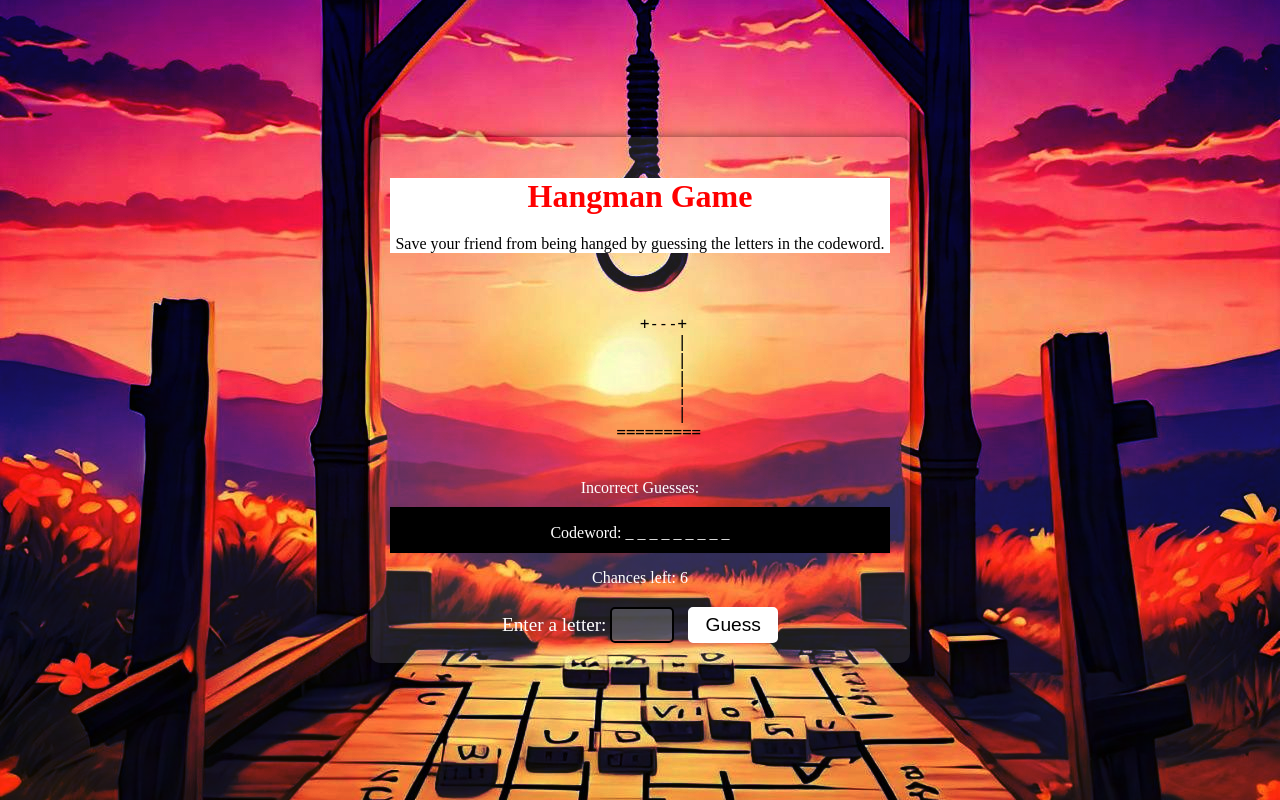
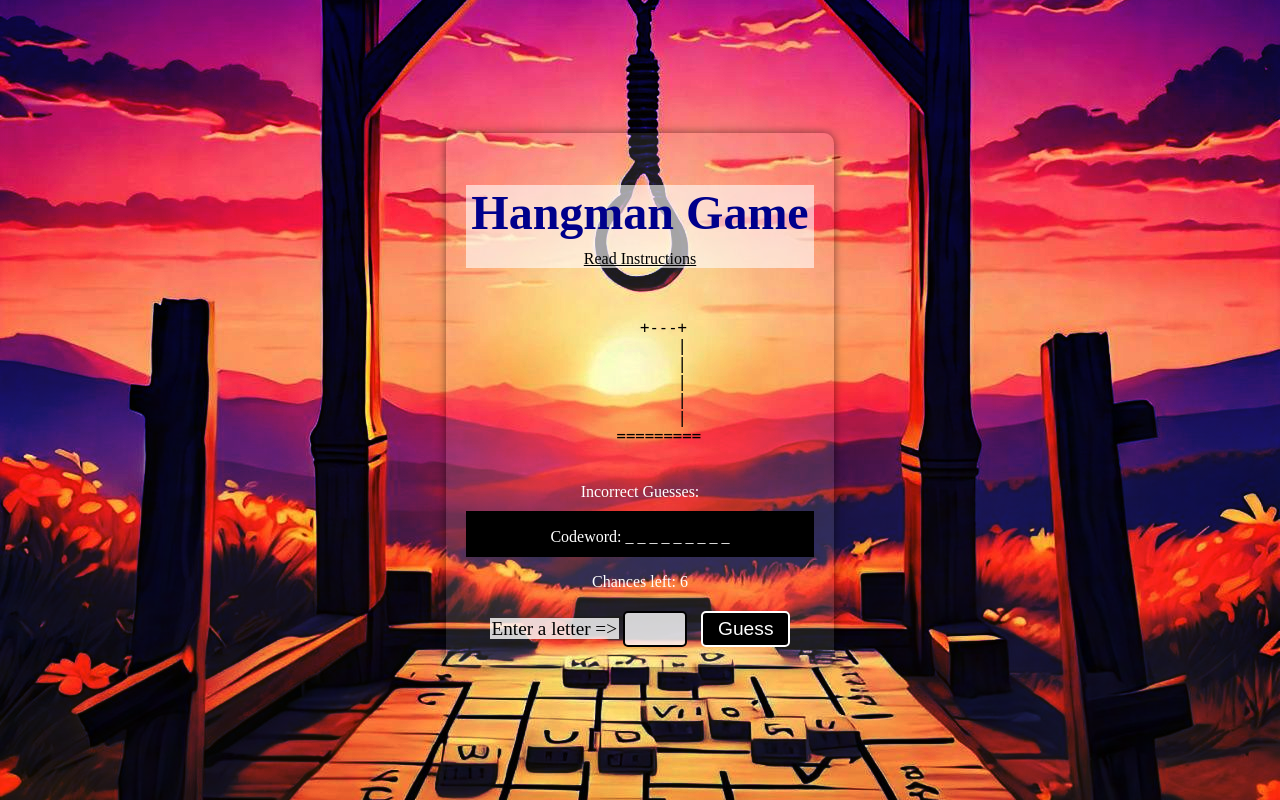
Before and after one commit to rani-ukamble/hangmanweb, a Flask app: page / in a window 1280 px wide. Run offline with Flask 3, Linux system fonts and the light colour scheme.

Commit message:
Update index.html

```diff
--- a/templates/index.html
+++ b/templates/index.html
@@ -32,8 +32,9 @@
         }
 
         h1 {
-            margin-bottom: 20px;
-            color: red; /* Red text color */
+            margin-bottom: 10px;
+            color: darkblue; /* Red text color */
+            font-size: 3rem;
         }
 
         pre {
@@ -48,13 +49,22 @@
             color: white; /* White text color */
         }
 
+        a {
+            color: black; /* Blue link color */
+            cursor: pointer;
+            text-decoration: underline;
+        }
+
         form {
             margin-top: 20px;
         }
 
         label {
-            color: white; /* White text color for the label */
+            color: black; /* Black text color for the label */
             font-size: 1.2em;
+            background-color: rgba(255, 255, 255, 0.8); /* Slightly transparent background */
+            padding-left: 2px;
+            padding-right: 2px;
         }
 
         input[type="text"] {
@@ -65,22 +75,23 @@
             margin-right: 10px;
             border: 2px solid black; /* Black border */
             border-radius: 5px;
-            background-color: rgba(255, 255, 255, 0.2); /* Slightly transparent background */
+            background-color: rgba(255, 255, 255, 0.8); /* Slightly transparent background */
             color: black; /* Black text color */
         }
 
         button {
             font-size: 1.2em;
             padding: 5px 15px;
-            background-color: white; /* White background */
-            color: black; /* Black text color */
+            background-color: black; /* Black background */
+            color: white; /* White text color */
             border: 2px solid white; /* White border */
             border-radius: 5px;
             cursor: pointer;
         }
 
         button:hover {
-            background-color: rgb(200, 200, 200); /* Slightly darker on hover */
+            background-color: red;
+            color: white;
         }
 
         .correct {
@@ -95,13 +106,15 @@
         }
 
         .d1 {
-            background-color: white;
+            background-color: rgba(255, 255, 255, 0.6); /* Slightly transparent background */
             padding-left: 5px;
             padding-right: 5px;
         }
 
         .inst {
-            color: black;
+            color: darkblue;
+            display: none; /* Initially hidden */
+            margin-top: 20px;
         }
 
         .code {
@@ -113,7 +126,7 @@
         .incorrect-message {
             color: red; /* Red text color for incorrect message */
             font-size: 1rem; /* Adjust size if needed */
-            background-color:black;
+            background-color: black;
         }
     </style>
 </head>
@@ -122,7 +135,10 @@
     <div class="container">
         <div class="d1">
             <h1>Hangman Game</h1>
-            <p class="inst">Save your friend from being hanged by guessing the letters in the codeword.</p>
+            <a href="#" onclick="toggleInstructions()">Read Instructions</a>
+            <p id="instructions" class="inst">The Hangman Game is a simple game where the player guesses the correct letters (A-Z) to form the word.
+                If the player guesses the right letter that is within the word, the letter appears at its correct positions.
+                The player has to guess the correct word until the guessing chance becomes zero, then the game is over.<br> Save your friend from being hanged by guessing the letters in the codeword.</p>
         </div>
         <br><br>
         <pre>{{ stage }}</pre>
@@ -150,11 +166,22 @@
         <p class="incorrect-message">{{ session['message'] }}</p>
 
         <form method="POST">
-            <label for="letter">Enter a letter:</label>
+            <label for="letter">Enter a letter =></label>
             <input type="text" name="letter" maxlength="1" required>
             <button type="submit">Guess</button>
         </form>
     </div>
+
+    <script>
+        function toggleInstructions() {
+            const instructions = document.getElementById('instructions');
+            if (instructions.style.display === 'none' || instructions.style.display === '') {
+                instructions.style.display = 'block';
+            } else {
+                instructions.style.display = 'none';
+            }
+        }
+    </script>
 </body>
 
 </html>
```
